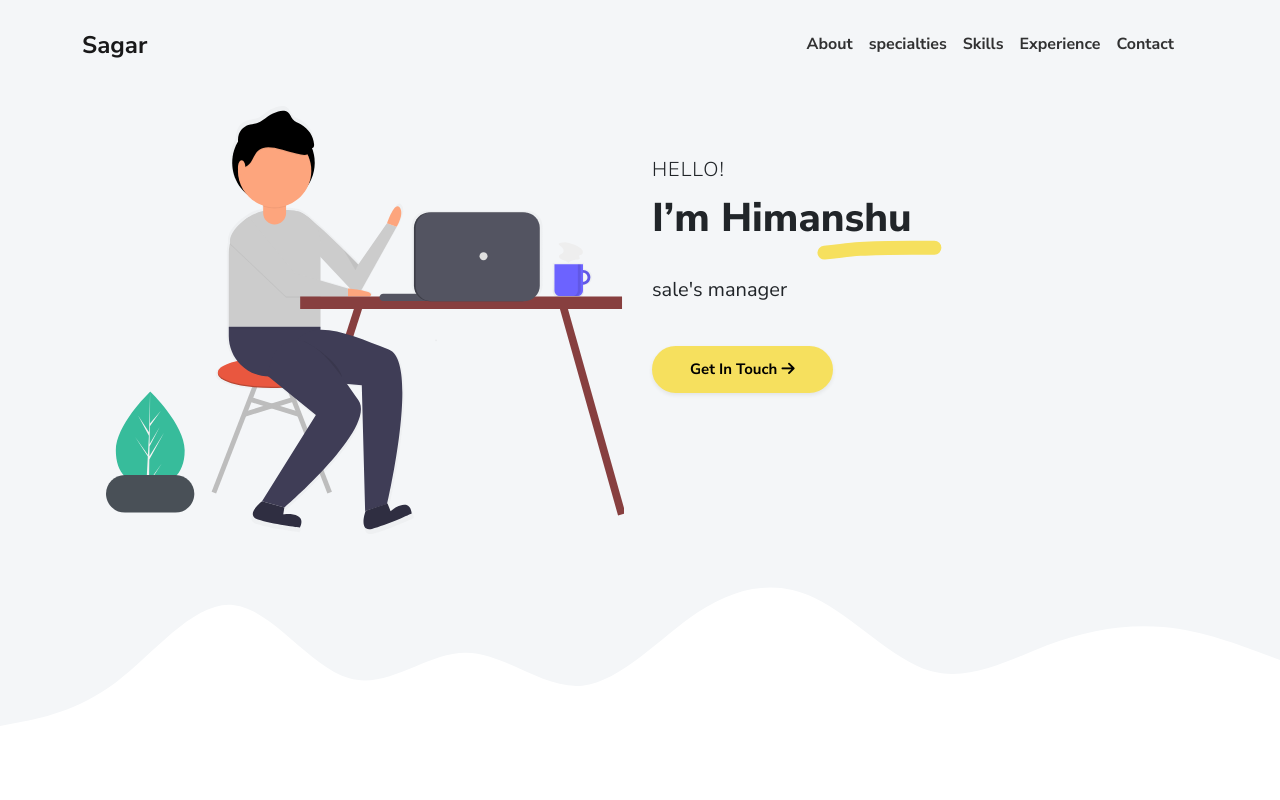
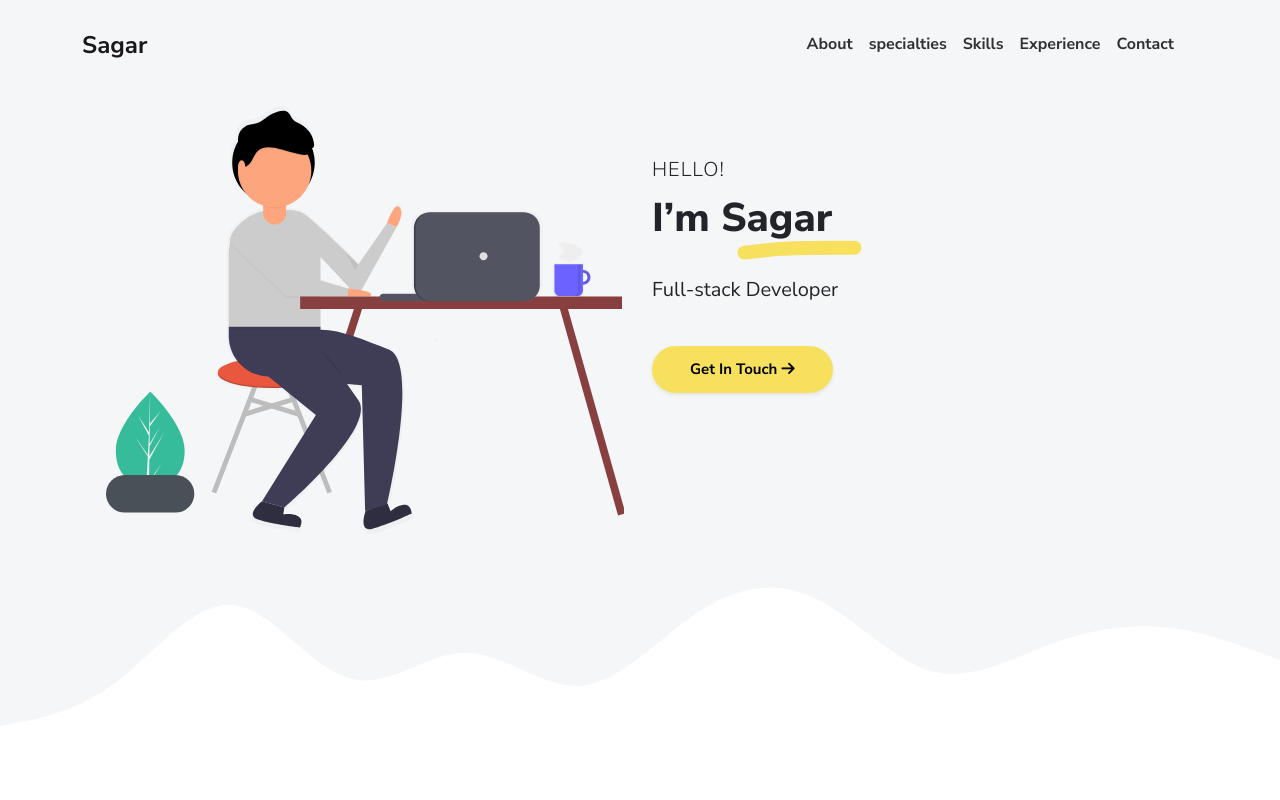
Before and after one commit to saggychauhan/resume-web, a plain HTML site: page index.html in a window 1280 px wide. Shown: the top 800 px of the page. Drawn offline with nearby package versions, Linux system fonts and the light colour scheme.

Commit message:
Update index.html

```diff
--- a/index.html
+++ b/index.html
@@ -53,8 +53,8 @@
         <div class="col-lg-6">
           <div class="mt-5">
             <p class="lead text-uppercase mb-1">Hello!</p>
-            <h1 class="intro-title marker" data-aos="fade-left" data-aos-delay="50">I’m Himanshu </h1>
-            <p class="lead fw-normal mt-3" data-aos="fade-up" data-aos-delay="100">sale's manager </p>
+            <h1 class="intro-title marker" data-aos="fade-left" data-aos-delay="50">I’m Sagar</h1>
+            <p class="lead fw-normal mt-3" data-aos="fade-up" data-aos-delay="100">Full-stack Developer</p>
             <div class="social-nav" data-aos="fade-up" data-aos-delay="200"></div>
             <div class="mt-3" data-aos="fade-up" data-aos-delay="200"><a class="btn btn-primary shadow-sm mt-1 hover-effect" href="#contact">Get In Touch <i class="fas fa-arrow-right"></i></a></div>
           </div>
```
